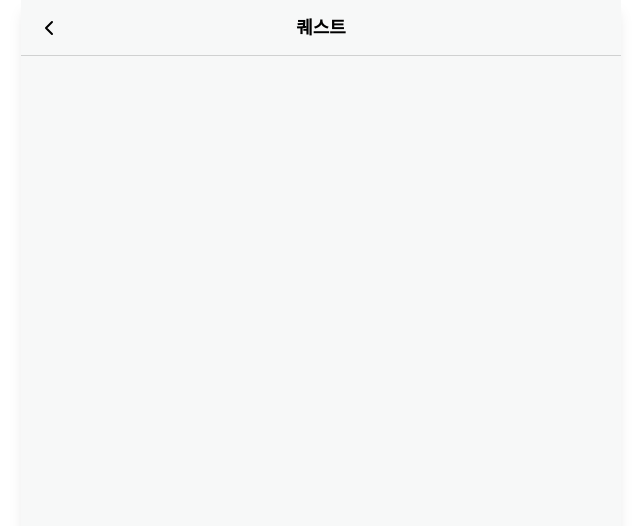
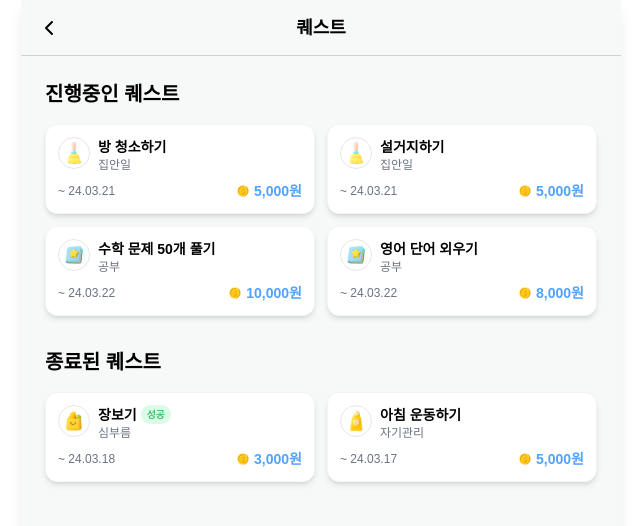
Before and after one commit to 2025-The-Pay-FinTech-Hackathon/Team03-FE, a Next.js app: page /quest in a window 1280 px wide. Shown: the top 526 px of the page, without its empty margins (319-959 px from the left). Built offline with nearby package versions, Linux system fonts and the light colour scheme; a web font is replaced by a local one.

Commit message:
✨ 퀘스트 페이지에 퀘스트 카드 컴포넌트 추가 및 모의 퀘스트 데이터 구현

```diff
--- /dev/null
+++ b/src/app/quest/_components/QuestCard.tsx
@@ -0,0 +1,63 @@
+import { GetQuestListResult } from "@/types/quests/getQuestListTypes";
+import { QUEST_CATEGORIES } from "@/constants/questCategory";
+import Image from "next/image";
+
+interface QuestCardProps {
+  quest: GetQuestListResult;
+}
+
+const getCategoryInfo = (categoryKey: string) => {
+  return QUEST_CATEGORIES.find((cat) => cat.key === categoryKey);
+};
+
+const formatDate = (dateString: string) => {
+  const date = new Date(dateString);
+  const year = date.getFullYear().toString().slice(2);
+  const month = (date.getMonth() + 1).toString().padStart(2, "0");
+  const day = date.getDate().toString().padStart(2, "0");
+  return `${year}.${month}.${day}`;
+};
+
+export default function QuestCard({ quest }: QuestCardProps) {
+  const category = getCategoryInfo(quest.category);
+
+  return (
+    <div className="bg-white rounded-xl p-3 shadow-md hover:shadow-lg transition-shadow border border-gray-100">
+      <div className="flex items-start gap-2">
+        <div className="relative w-8 h-8 flex-shrink-0 border border-gray-200 rounded-full">
+          <Image
+            src={category?.image || ""}
+            alt={category?.name || ""}
+            fill
+            className="object-contain"
+          />
+        </div>
+        <div className="flex-1 min-w-0">
+          <div className="flex items-start gap-1 flex-wrap">
+            <h3 className="font-semibold text-sm truncate max-w-full">
+              {quest.title}
+            </h3>
+            {quest.status === "SUCCESS" && (
+              <span className="bg-green-100 text-green-600 text-[10px] px-1.5 py-0.5 rounded-full font-medium flex-shrink-0">
+                성공
+              </span>
+            )}
+          </div>
+          <span className="text-xs text-gray-500 block">{category?.name}</span>
+        </div>
+      </div>
+
+      <div className="mt-2 flex items-center justify-between">
+        <span className="text-xs text-gray-500">
+          ~ {formatDate(quest.deadline)}
+        </span>
+        <div className="flex items-center gap-1">
+          <Image src="/icons/coin.png" alt="coin" width={14} height={14} />
+          <span className="text-blue-400 font-bold text-sm">
+            {quest.reward.toLocaleString()}원
+          </span>
+        </div>
+      </div>
+    </div>
+  );
+}
--- a/src/app/quest/page.tsx
+++ b/src/app/quest/page.tsx
@@ -1,7 +1,98 @@
 "use client";
 
+import { GetQuestListResult } from "@/types/quests/getQuestListTypes";
+import QuestCard from "./_components/QuestCard";
+
+const DEMO_QUESTS: GetQuestListResult[] = [
+  {
+    questId: "1",
+    category: "HOUSEWORK",
+    title: "방 청소하기",
+    body: "방 구석구석 깨끗이 청소하고 정리정돈하기",
+    reward: 5000,
+    createdAt: "2024-03-20T09:00:00Z",
+    deadline: "2024-03-21T18:00:00Z",
+    status: "CHALLENGING",
+  },
+  {
+    questId: "2",
+    category: "HOUSEWORK",
+    title: "설거지하기",
+    body: "설거지를 깨끗이 하고 그릇 정리하기",
+    reward: 5000,
+    createdAt: "2024-03-20T09:00:00Z",
+    deadline: "2024-03-21T18:00:00Z",
+    status: "CHALLENGING",
+  },
+  {
+    questId: "3",
+    category: "STUDY",
+    title: "수학 문제 50개 풀기",
+    body: "수학 교과서 3단원 연습문제 완료하기",
+    reward: 10000,
+    createdAt: "2024-03-19T10:00:00Z",
+    deadline: "2024-03-22T18:00:00Z",
+    status: "CHALLENGING",
+  },
+  {
+    questId: "4",
+    category: "STUDY",
+    title: "영어 단어 외우기",
+    body: "영어 단어 50개 외우기",
+    reward: 8000,
+    createdAt: "2024-03-19T10:00:00Z",
+    deadline: "2024-03-22T18:00:00Z",
+    status: "CHALLENGING",
+  },
+  {
+    questId: "5",
+    category: "ERRAND",
+    title: "장보기",
+    body: "마트에서 장보기 (우유, 계란, 과일)",
+    reward: 3000,
+    createdAt: "2024-03-18T14:00:00Z",
+    deadline: "2024-03-18T18:00:00Z",
+    status: "SUCCESS",
+  },
+  {
+    questId: "6",
+    category: "SELFCARE",
+    title: "아침 운동하기",
+    body: "공원 3바퀴 달리기",
+    reward: 5000,
+    createdAt: "2024-03-17T06:00:00Z",
+    deadline: "2024-03-17T09:00:00Z",
+    status: "END",
+  },
+];
+
 export default function QuestPage() {
+  const ongoingQuests = DEMO_QUESTS.filter(
+    (quest) => quest.status === "CHALLENGING"
+  );
+  const completedQuests = DEMO_QUESTS.filter(
+    (quest) => quest.status === "SUCCESS" || quest.status === "END"
+  );
+
   return (
-    <div className="w-full h-[calc(100vh-3.5rem)] flex flex-col relative"></div>
+    <div className="w-full flex flex-col p-6 gap-8">
+      <section className="flex flex-col gap-4">
+        <h2 className="text-xl font-bold">진행중인 퀘스트</h2>
+        <div className="grid grid-cols-2 gap-3">
+          {ongoingQuests.map((quest) => (
+            <QuestCard key={quest.questId} quest={quest} />
+          ))}
+        </div>
+      </section>
+
+      <section className="flex flex-col gap-4">
+        <h2 className="text-xl font-bold">종료된 퀘스트</h2>
+        <div className="grid grid-cols-2 gap-3">
+          {completedQuests.map((quest) => (
+            <QuestCard key={quest.questId} quest={quest} />
+          ))}
+        </div>
+      </section>
+    </div>
   );
 }
```
